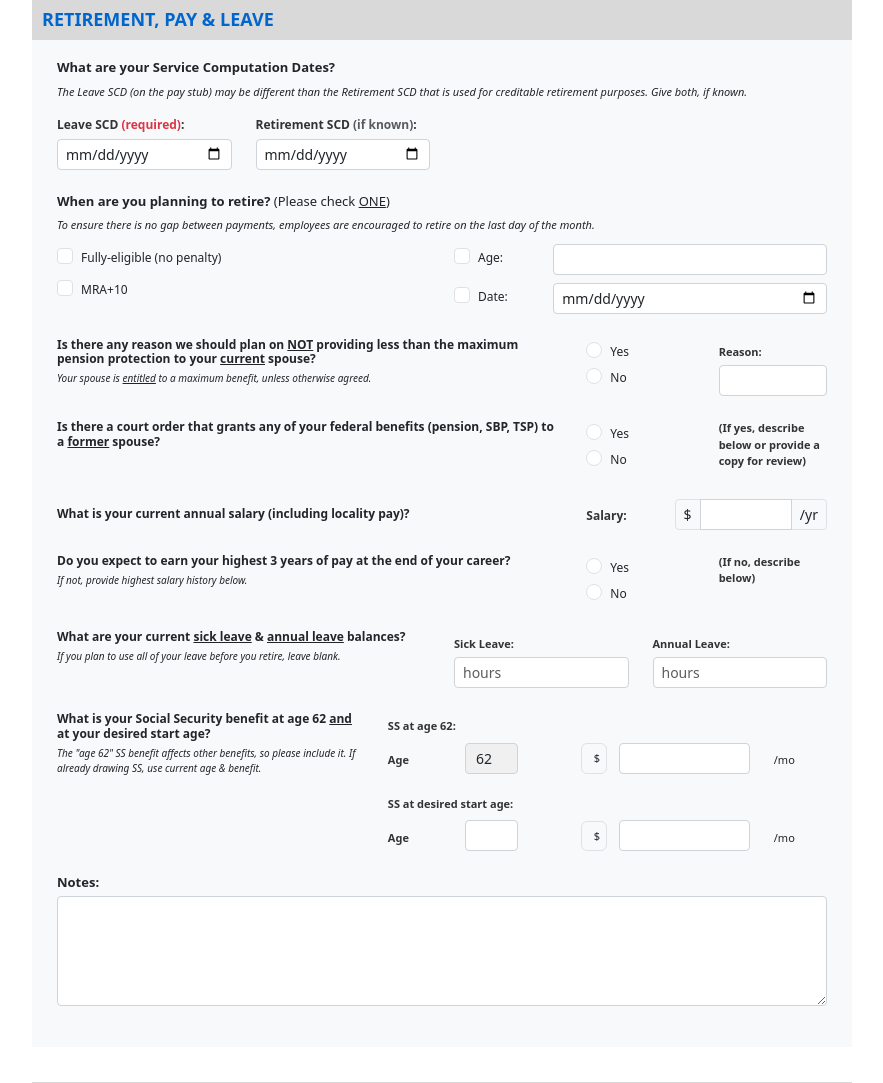
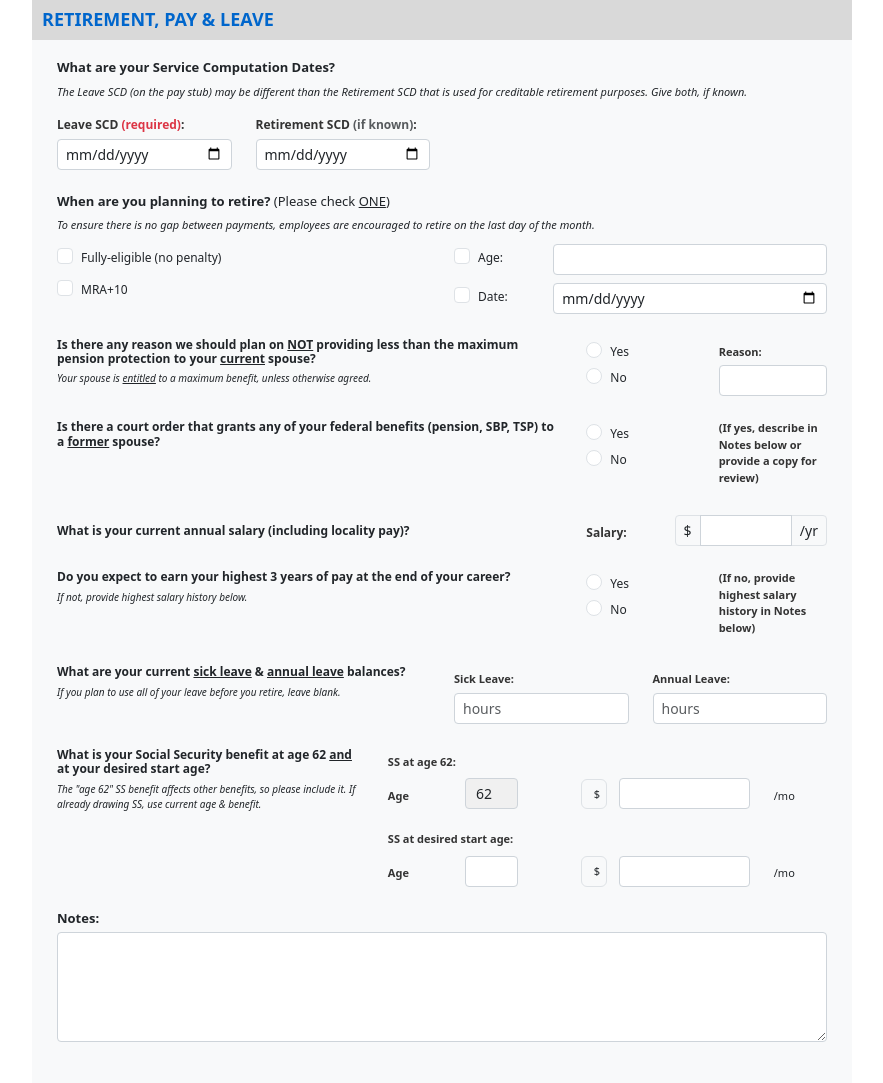
Before and after one commit to TexasCountry01/advisor-portal-app, a Django app: page /cases/dev/form-preview/ in a window 1280 px wide. Shown: the part 1351-2434 px from the top of the page, without its empty margins (198-1081 px from the left). Run offline with Django 5.2, Linux system fonts and the light colour scheme.

Commit message:
Fix Retirement Pay & Leave field names to match views.py expectations
Fixed field name mismatches in RETIREMENT, PAY & LEAVE section:

FIELD NAME FIXES:
- max_pension  reduce_spousal_pension (radio Yes/No)
- max_pension_reason  spouse_protection_reason
- court_order  court_order_dividing_benefits (radio Yes/No)
- high3_end  expects_highest_three (radio Yes/No)

CLARIFICATIONS:
- Updated court order text to direct users to Notes section
- Updated high-3 salary text to direct users to Notes section
- Added value='Yes' and value='No' to all radio buttons for proper boolean parsing

All fields now properly map from form  views.py  FederalFactFinder model.

```diff
--- a/cases/templates/cases/fact_finder_form.html
+++ b/cases/templates/cases/fact_finder_form.html
@@ -615,13 +615,13 @@
                         </div>
                         <div class="col-md-2">
                             <div class="form-check">
-                                <input class="form-check-input" type="radio" name="max_pension" id="max_pension_yes">
+                                <input class="form-check-input" type="radio" name="reduce_spousal_pension" value="Yes" id="max_pension_yes">
                                 <label class="form-check-label" for="max_pension_yes" style="font-size: 12px;">
                                     Yes
                                 </label>
                             </div>
                             <div class="form-check">
-                                <input class="form-check-input" type="radio" name="max_pension" id="max_pension_no">
+                                <input class="form-check-input" type="radio" name="reduce_spousal_pension" value="No" id="max_pension_no">
                                 <label class="form-check-label" for="max_pension_no" style="font-size: 12px;">
                                     No
                                 </label>
@@ -629,7 +629,7 @@
                         </div>
                         <div class="col-md-2">
                             <label class="form-label" style="font-size: 11px; margin-bottom: 5px;">Reason:</label>
-                            <input type="text" name="max_pension_reason" class="form-control form-control-sm">
+                            <input type="text" name="spouse_protection_reason" class="form-control form-control-sm">
                         </div>
                     </div>
                 </div>
@@ -642,20 +642,20 @@
                         </div>
                         <div class="col-md-2">
                             <div class="form-check">
-                                <input class="form-check-input" type="radio" name="court_order" id="court_order_yes">
+                                <input class="form-check-input" type="radio" name="court_order_dividing_benefits" value="Yes" id="court_order_yes">
                                 <label class="form-check-label" for="court_order_yes" style="font-size: 12px;">
                                     Yes
                                 </label>
                             </div>
                             <div class="form-check">
-                                <input class="form-check-input" type="radio" name="court_order" id="court_order_no">
+                                <input class="form-check-input" type="radio" name="court_order_dividing_benefits" value="No" id="court_order_no">
                                 <label class="form-check-label" for="court_order_no" style="font-size: 12px;">
                                     No
                                 </label>
                             </div>
                         </div>
                         <div class="col-md-2">
-                            <label class="form-label" style="font-size: 11px; margin-bottom: 5px;">(If yes, describe below or provide a copy for review)</label>
+                            <label class="form-label" style="font-size: 11px; margin-bottom: 5px;">(If yes, describe in Notes below or provide a copy for review)</label>
                         </div>
                     </div>
                 </div>
@@ -692,20 +692,20 @@
                         </div>
                         <div class="col-md-2">
                             <div class="form-check">
-                                <input class="form-check-input" type="radio" name="high3_end" id="high3_yes">
+                                <input class="form-check-input" type="radio" name="expects_highest_three" value="Yes" id="high3_yes">
                                 <label class="form-check-label" for="high3_yes" style="font-size: 12px;">
                                     Yes
                                 </label>
                             </div>
                             <div class="form-check">
-                                <input class="form-check-input" type="radio" name="high3_end" id="high3_no">
+                                <input class="form-check-input" type="radio" name="expects_highest_three" value="No" id="high3_no">
                                 <label class="form-check-label" for="high3_no" style="font-size: 12px;">
                                     No
                                 </label>
                             </div>
                         </div>
                         <div class="col-md-2">
-                            <label class="form-label" style="font-size: 11px; margin-bottom: 5px;">(If no, describe below)</label>
+                            <label class="form-label" style="font-size: 11px; margin-bottom: 5px;">(If no, provide highest salary history in Notes below)</label>
                         </div>
                     </div>
                 </div>
```
